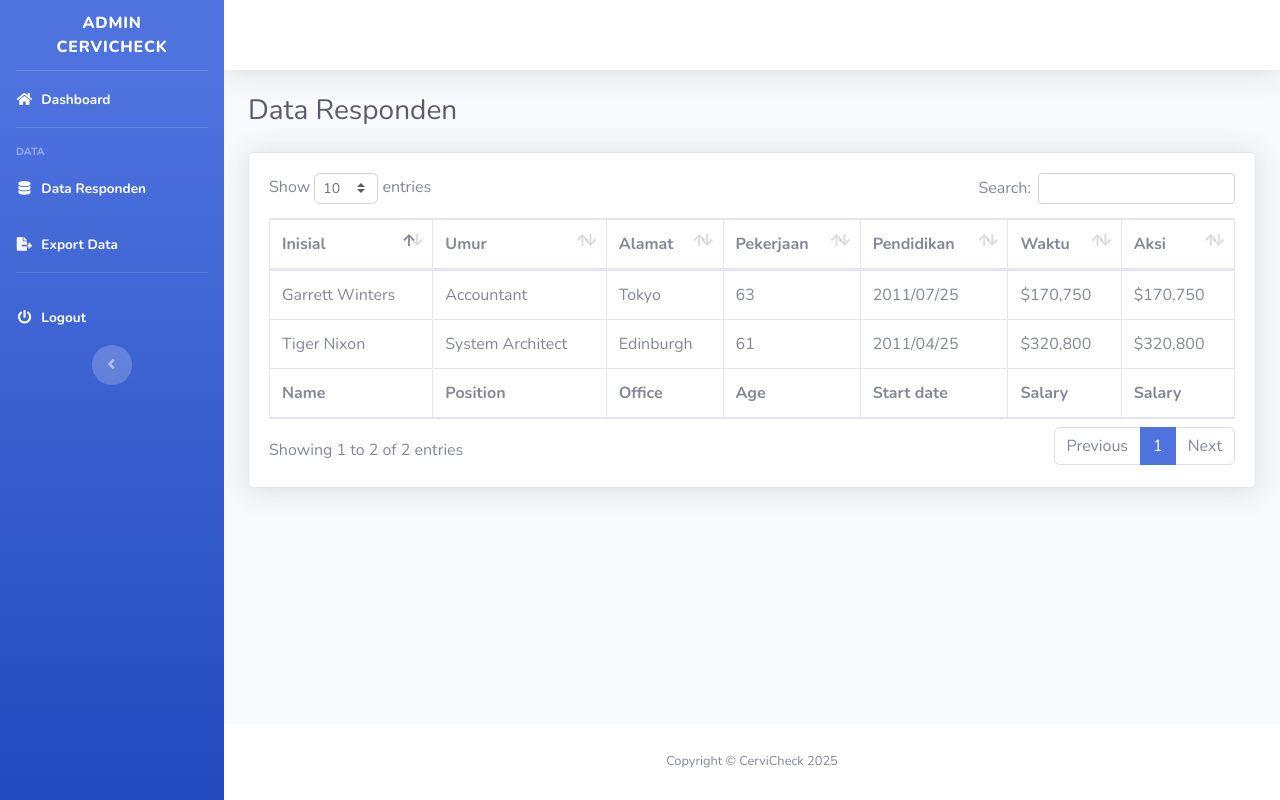
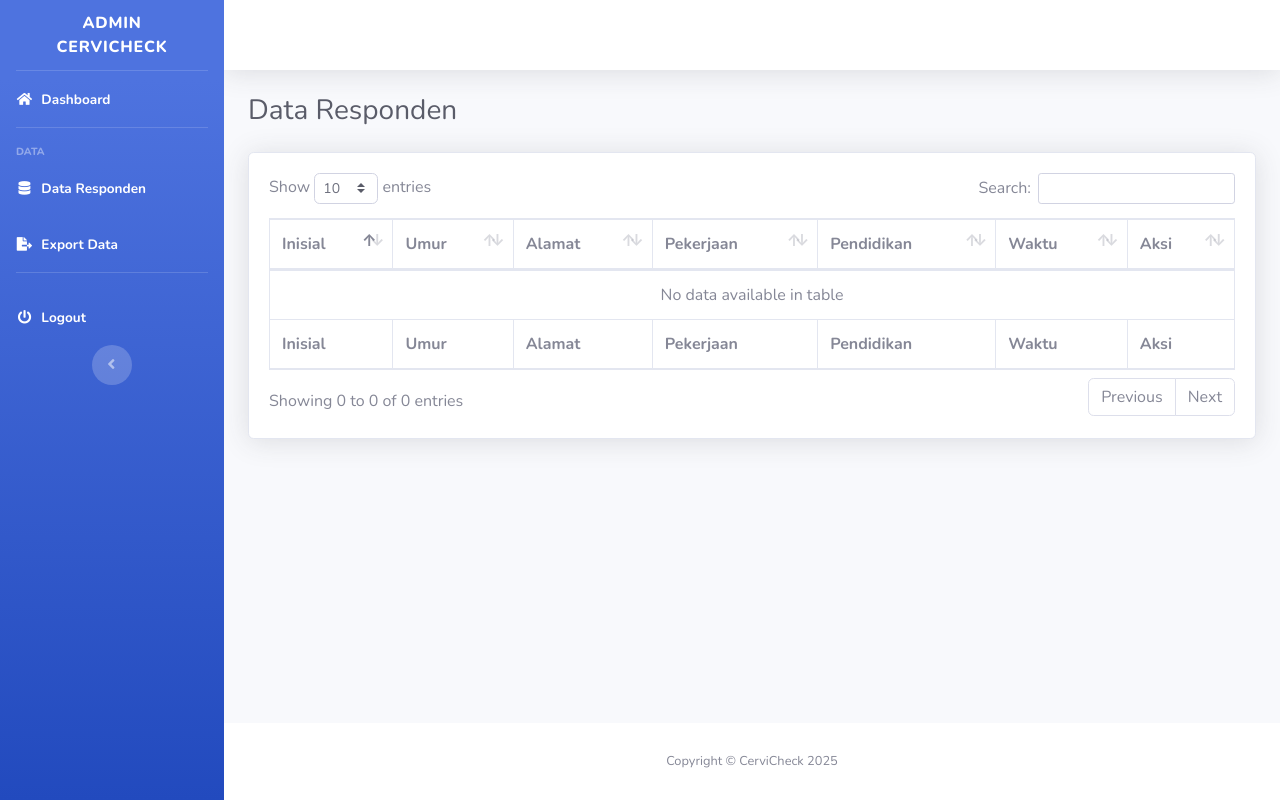
Before and after one commit to gafisk/CerviCheck-V2, a Flask app: page /dataresponden in a window 1280 px wide. Run offline with Flask 3, Linux system fonts and the light colour scheme; the visitor is signed in with stand-in values (Sample User, id 1); data that the repository does not hold is empty; parts of the project's set-up code (start-up, migrations or seed data) failed here and were passed over; some libraries are stand-ins or nearby versions.

Commit message:
Update Add Databases Classification

```diff
--- a/app.py
+++ b/app.py
@@ -2,6 +2,8 @@ from flask import Flask, render_template, request, redirect, url_for, session, f
 from connections.conn import get_db_connection
 import joblib
 import numpy as np
+import datetime
+
 
 app = Flask(__name__)
 app.secret_key = 'rahasia123'
@@ -17,35 +19,71 @@ def index():
 
 @app.route('/classification', methods=['GET', 'POST'])
 def classification():
+    input_initial = ['inisial', 'umur', 'alamat', 'pekerjaan', 'pendidikan']
     input_names = ['d21', 'd11', 'b62', 'b21', 'b61', 'b12', 'd92', 'd26',
         'b14', 'd23', 'b24', 'd117', 'b52', 'b15', 'd118', 'b11',
         'd25', 'd91', 'b23', 'b44', 'b42', 'b22', 'd116', 'd51',
         'b43', 'd52', 'd22', 'b25', 'b53'
     ]
 
-    form_values = {}
+    form_values_classification = {}
     prediction_label = None
     error = None
 
     if request.method == 'POST':
-        # Ambil nilai dari form
-        form_values = {name: request.form.get(name, '').strip() for name in input_names}
+        try:
+            conn = get_db_connection()  # Ambil koneksi DB
+            cursor = conn.cursor()
 
-        # Cek apakah ada input kosong
-        if any(value == '' for value in form_values.values()):
-            error = "Semua Form Isian Harus Diisi"
-        else:
-            # Konversi nilai ke float
-            input_data = np.array([float(value) for value in form_values.values()]).reshape(1, -1)
+            # Ambil data dari form
+            form_values_initial = {name: request.form.get(name, '').strip() for name in input_initial}
+            form_values_classification = {name: request.form.get(name, '').strip() for name in input_names}
 
-            # Prediksi dengan model SVM
-            prediction = model.predict(input_data)[0]
+            # Cek apakah ada input kosong
+            if any(value == '' for value in form_values_initial.values()) or \
+               any(value == '' for value in form_values_classification.values()):
+                error = "Semua Form Isian Harus Diisi"
+            else:
+                # Konversi nilai ke float untuk prediksi
+                input_data = np.array([float(value) for value in form_values_classification.values()]).reshape(1, -1)
+                prediction = model.predict(input_data)[0]
 
-            # Mapping hasil prediksi ke label risiko
-            risk_mapping = {1: 'Risiko Rendah', 2: 'Risiko Sedang', 3: 'Risiko Tinggi'}
-            prediction_label = risk_mapping.get(prediction, "Tidak Diketahui")
+                # Mapping hasil prediksi ke label risiko
+                risk_mapping = {1: 'Risiko Rendah', 2: 'Risiko Sedang', 3: 'Risiko Tinggi'}
+                prediction_label = risk_mapping.get(prediction, "Tidak Diketahui")
 
-    return render_template('classification.html', form_values=form_values, prediction=prediction_label, error=error)
+                # Simpan data ke `data_responden` dengan `status` hasil prediksi
+                insert_responden_query = """
+                    INSERT INTO data_responden (nama, umur, alamat, pekerjaan, pendidikan, waktu, status)
+                    VALUES (%s, %s, %s, %s, %s, %s, %s);
+                """
+                waktu_sekarang = datetime.datetime.now().strftime('%Y-%m-%d %H:%M:%S')
+                cursor.execute(insert_responden_query, (*form_values_initial.values(), waktu_sekarang, prediction_label))
+
+                # Ambil `id_responden` yang baru dimasukkan
+                cursor.execute("SELECT LAST_INSERT_ID();")
+                new_responden_id = cursor.fetchone()[0]
+                conn.commit()
+
+                # Simpan data ke `classification`
+                insert_classification_query = f"""
+                    INSERT INTO classification (id_responden, {', '.join(input_names)})
+                    VALUES ({', '.join(['%s'] * (len(input_names) + 1))});
+                """
+                cursor.execute(insert_classification_query, (new_responden_id, *form_values_classification.values()))
+                conn.commit()
+
+            cursor.close()
+            conn.close()
+            print(insert_responden_query)
+            print("")
+            print(insert_classification_query)
+
+        except Exception as e:
+            conn.rollback()  # Rollback jika ada error
+            error = f"Terjadi kesalahan: {str(e)}"
+
+    return render_template('classification.html', form_values=form_values_classification, prediction=prediction_label, error=error)
 
 @app.route('/full_classification', methods=['GET', 'POST'])
 def full_classification():
@@ -112,7 +150,35 @@ def dataresponden():
     if 'user' not in session:
         flash("Silakan login terlebih dahulu!", "warning")
         return redirect(url_for('login'))
-    return render_template('admin/dataresponden.html')
+    conn = get_db_connection()  # Ambil koneksi baru
+    cursor = conn.cursor(dictionary=True)  # Menggunakan dictionary agar lebih mudah
+    cursor.execute("SELECT * FROM data_responden")
+    data = cursor.fetchall()
+    cursor.close()
+    conn.close()
+    return render_template('admin/dataresponden.html', data=data)
+
+@app.route('/hapus_responden/<int:id_responden>')
+def hapus_responden(id_responden):
+    if 'user' not in session:
+        flash("Silakan login terlebih dahulu!", "warning")
+        return redirect(url_for('login'))
+    try:
+        conn = get_db_connection()
+        cursor = conn.cursor()
+        cursor.execute("DELETE FROM data_responden WHERE id_responden = %s", (id_responden,))
+        conn.commit()
+        flash("Responden berhasil dihapus!", "success")
+
+    except Exception as e:
+        conn.rollback()
+        flash(f"Terjadi kesalahan: {str(e)}", "danger")
+    finally:
+        cursor.close()
+        conn.close()
+
+    return redirect(url_for('dataresponden'))
+
 
 
 # Function Login and Logout
--- a/requirements.txt
+++ b/requirements.txt
@@ -3,3 +3,4 @@ joblib
 numpy
 scikit-learn
 mysql-connector-python
+datetime
--- a/templates/admin/dataresponden.html
+++ b/templates/admin/dataresponden.html
@@ -27,34 +27,31 @@ Data Responden
                 </thead>
                 <tfoot>
                     <tr>
-                        <th>Name</th>
-                        <th>Position</th>
-                        <th>Office</th>
-                        <th>Age</th>
-                        <th>Start date</th>
-                        <th>Salary</th>
-                        <th>Salary</th>
+                        <th>Inisial</th>
+                        <th>Umur</th>
+                        <th>Alamat</th>
+                        <th>Pekerjaan</th>
+                        <th>Pendidikan</th>
+                        <th>Waktu</th>
+                        <th>Aksi</th>
                     </tr>
                 </tfoot>
                 <tbody>
+                    {% for row in data %}
                     <tr>
-                        <td>Tiger Nixon</td>
-                        <td>System Architect</td>
-                        <td>Edinburgh</td>
-                        <td>61</td>
-                        <td>2011/04/25</td>
-                        <td>$320,800</td>
-                        <td>$320,800</td>
+                        <td>{{ row['nama'] }}</td>
+                        <td>{{ row['umur'] }}</td>
+                        <td>{{ row['alamat'] }}</td>
+                        <td>{{ row['pekerjaan'] }}</td>
+                        <td>{{ row['pendidikan'] }}</td>
+                        <td>{{ row['waktu'] }}</td>
+                        <td>
+                            <a href="{{ url_for('hapus_responden', id_responden=row['id_responden']) }}"
+                                class="btn btn-danger btn-sm"
+                                onclick="return confirm('Apakah Anda yakin ingin menghapus data ini?')">Hapus</a>
+                        </td>
                     </tr>
-                    <tr>
-                        <td>Garrett Winters</td>
-                        <td>Accountant</td>
-                        <td>Tokyo</td>
-                        <td>63</td>
-                        <td>2011/07/25</td>
-                        <td>$170,750</td>
-                        <td>$170,750</td>
-                    </tr>
+                    {% endfor %}
                 </tbody>
             </table>
         </div>
--- a/templates/components/initial.html
+++ b/templates/components/initial.html
@@ -8,7 +8,7 @@
 </div>
 <div class="mb-3 d-flex flex-column h-100">
     <label class="form-label flex-grow-1 d-flex align-items-center" for="alamat">Sebutkan Alamat</label>
-    <textarea class="form-control" name="alamat" id="alamat" placeholder="Alamat..."></textarea>
+    <textarea class="form-control" name="alamat" id="alamat" placeholder="Alamat..." required></textarea>
 </div>
 <div class="mb-3 d-flex flex-column h-100">
     <label class="form-label flex-grow-1 d-flex align-items-center" for="pekerjaan">Sebutkan Pekerjaan</label>
@@ -16,7 +16,7 @@
 </div>
 <div class="mb-3 d-flex flex-column h-100">
     <label for="pendidikan" class="form-label flex-grow-1 d-flex align-items-center">Sebutkan Pendidikan</label>
-    <select class="form-control" required id="pendidikan" name="pendidikan">
+    <select class="form-control" required id="pendidikan" name="pendidikan" required>
         <option value="">--Pilih Jawaban--</option>
         <option value="Tidak Sekolah">Tidak Sekolah</option>
         <option value="SD">SD</option>
```
